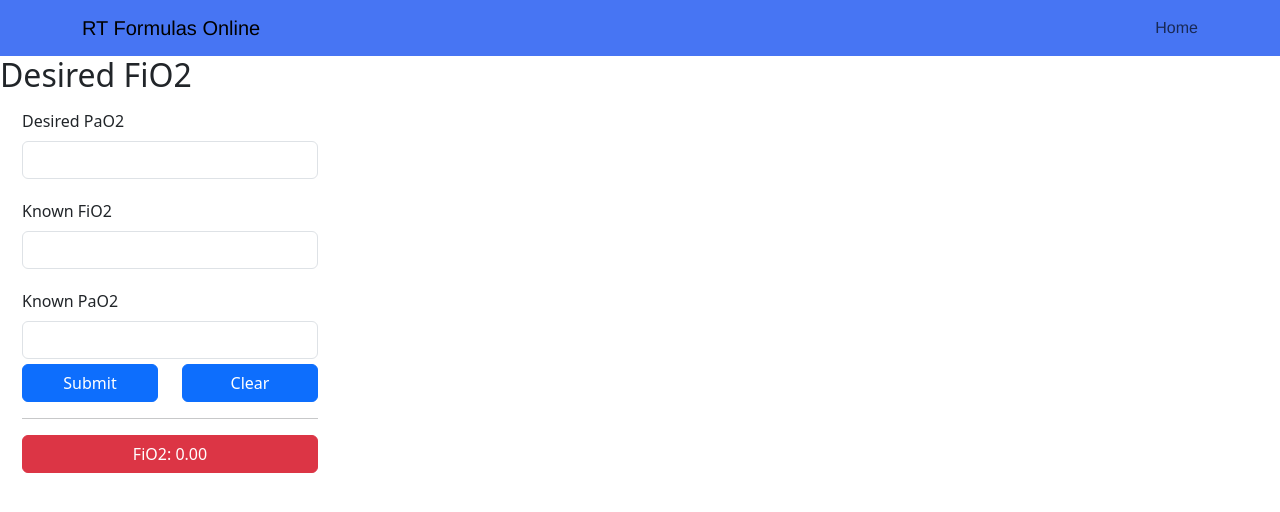
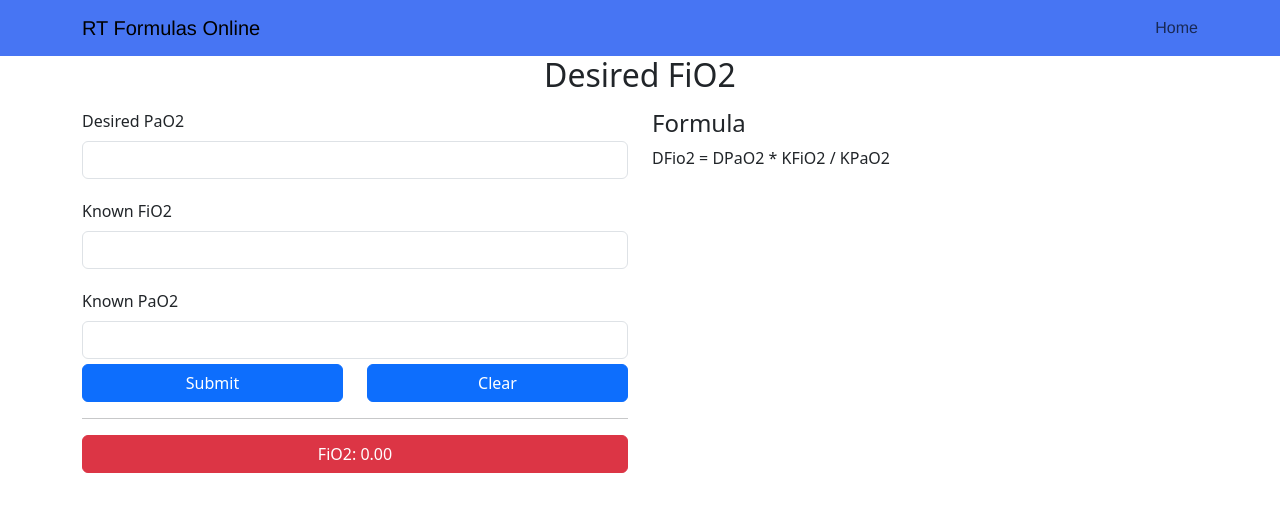
Before and after one commit to ecogle/new-rtformulas-online, a React (Create React App) app: page /desiredfio2 in a window 1280 px wide. Shown: the top 512 px of the page. Built offline with nearby package versions, Linux system fonts and the light colour scheme.

Commit message:
added the formula

```diff
--- a/src/App.js
+++ b/src/App.js
@@ -1,12 +1,10 @@
 //import logo from "./logo.svg";
 import "./App.css";
 import HomePage from "./Pages/HomePage/HomePage";
-import NavBar from "./components/NavBar/NavBar";
 
 function App() {
   return (
     <div>
-      <NavBar />
       <HomePage />
     </div>
   );
--- a/src/Pages/VentilatorManagement/DesiredFIO2/DesiredFIO2.js
+++ b/src/Pages/VentilatorManagement/DesiredFIO2/DesiredFIO2.js
@@ -31,14 +31,20 @@ function DesiredFIO2({ props }) {
   return (
     <>
       <NavBar />
-      <h2>Desired FiO2</h2>
+      <div style={{ margin: "auto" }}>
+        <h2 style={{ margin: "auto", textAlign: "center" }}>Desired FiO2</h2>
+      </div>
       <Container
-        md="5"
+        style={{
+          width: "100%",
+          marginTop: "15px",
+          borderRadius: "10px",
+        }}
+      >
+        <Row>
+          <Col
             style={{
               width: "25%",
-          marginTop: "15px",
-          borderRadius: "10px",
-          marginLeft: "10px",
             }}
           >
             <Form>
@@ -90,7 +96,10 @@ function DesiredFIO2({ props }) {
                       </Button>
                     </Col>
                     <Col>
-                  <Button onClick={handleClearForm} style={{ width: "100%" }}>
+                      <Button
+                        onClick={handleClearForm}
+                        style={{ width: "100%" }}
+                      >
                         Clear
                       </Button>
                     </Col>
@@ -110,6 +119,14 @@ function DesiredFIO2({ props }) {
                 </Col>
               </Row>
             </Form>
+          </Col>
+          <Col>
+            <h4>Formula</h4>
+            <Row>
+              <Col>DFio2 = DPaO2 * KFiO2 / KPaO2</Col>
+            </Row>
+          </Col>
+        </Row>
       </Container>
     </>
   );
```
Lines whose indentation alone changed are shown as unchanged.
